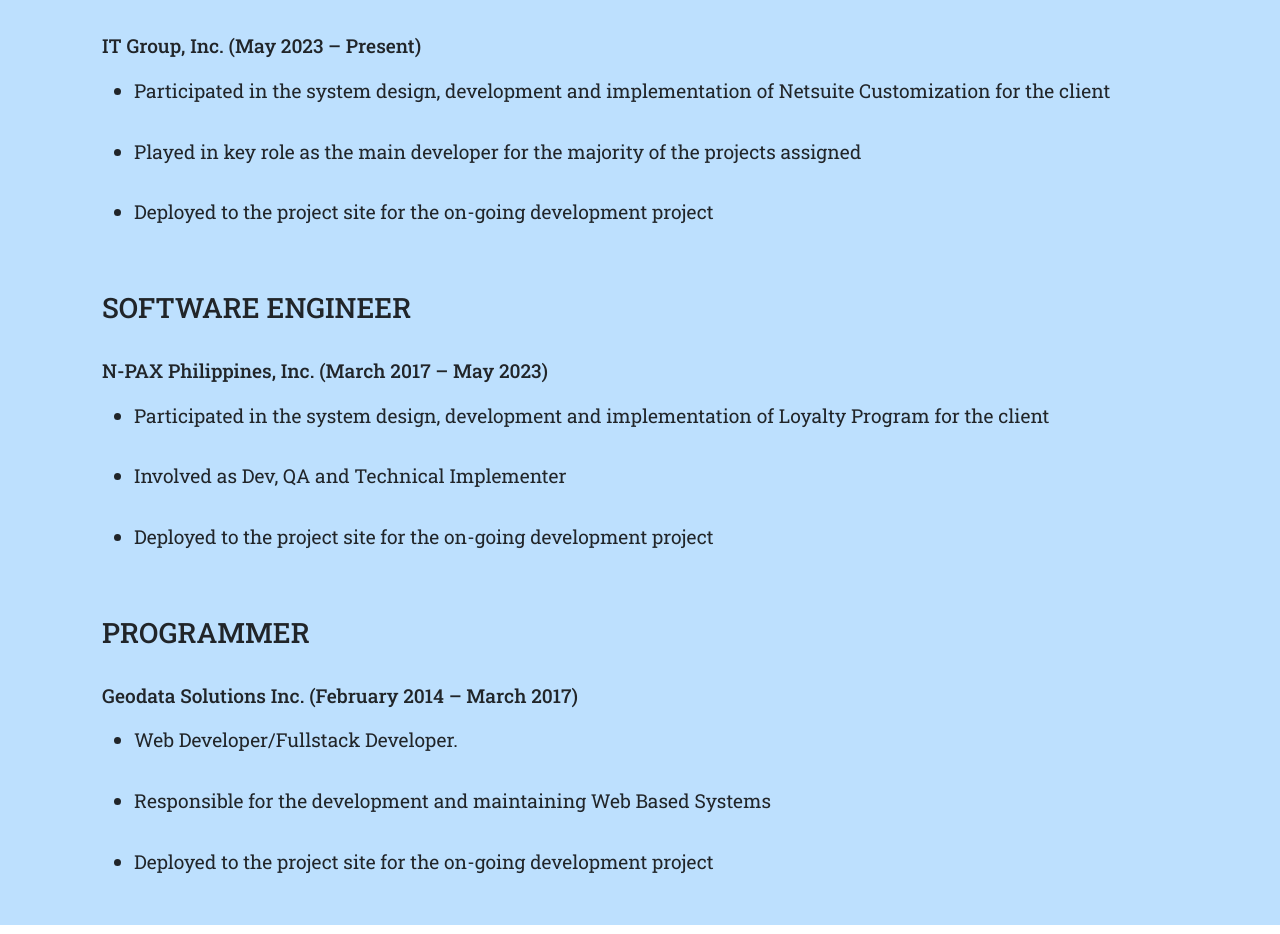
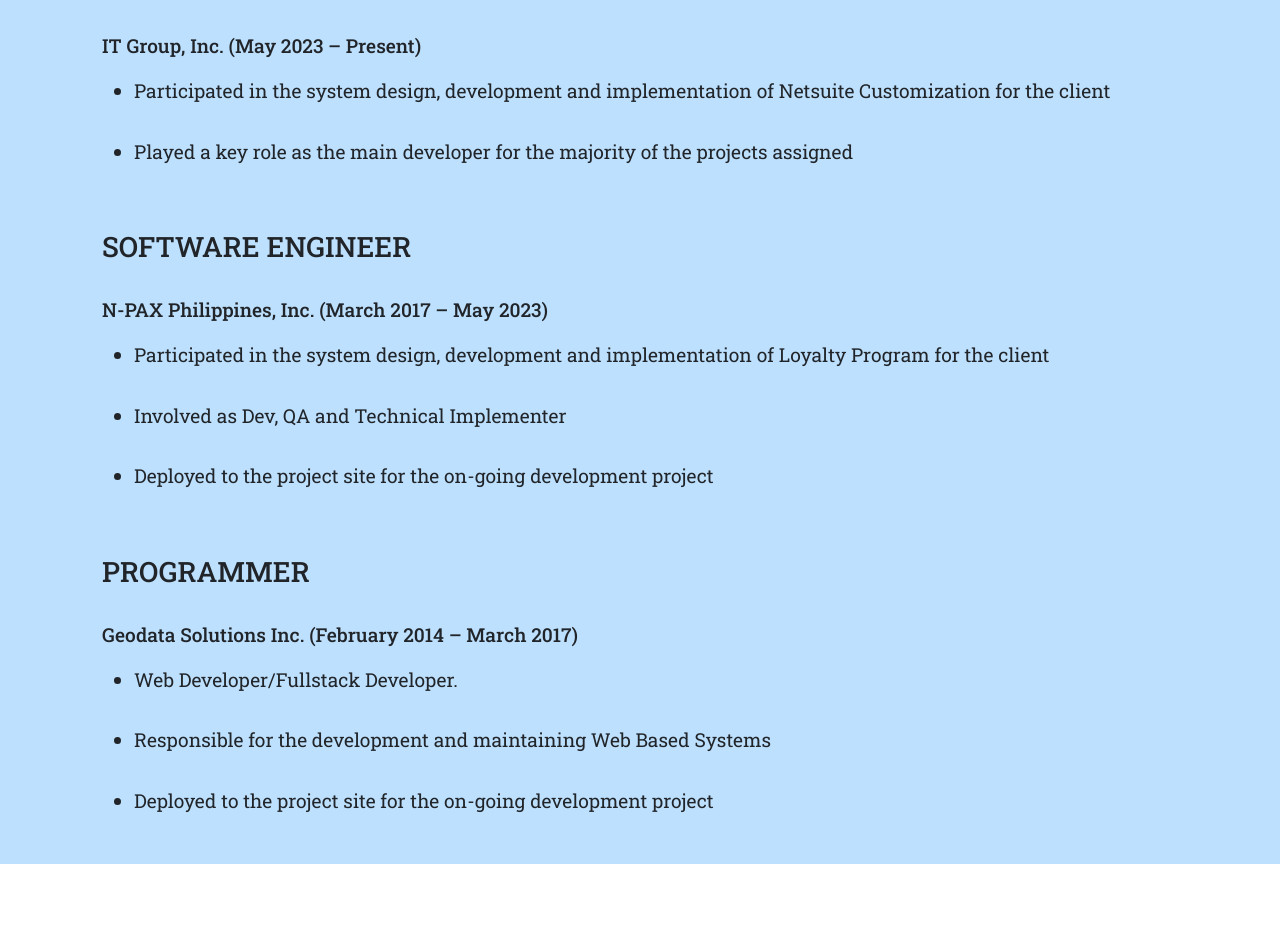
Before and after one commit to merickagustin/my-portfolio, a React (Create React App) app: page / in a window 1280 px wide. Shown: the part 1100-2034 px from the top of the page. Built offline with nearby package versions, Linux system fonts and the light colour scheme.

Commit message:
New update

```diff
--- a/src/components/Home.js
+++ b/src/components/Home.js
@@ -149,12 +149,8 @@
                       implementation of Netsuite Customization for the client
                     </li>
                     <li>
-                      Played in key role as the main developer for the majority
+                      Played a key role as the main developer for the majority
                       of the projects assigned
-                    </li>
-                    <li>
-                      Deployed to the project site for the on-going development
-                      project
                     </li>
                   </ul>
                 </li>
```
